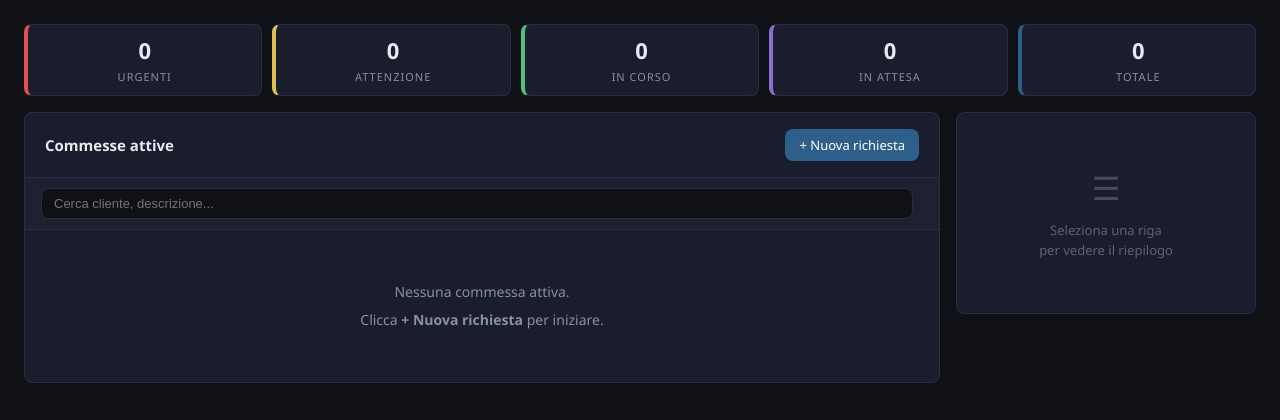
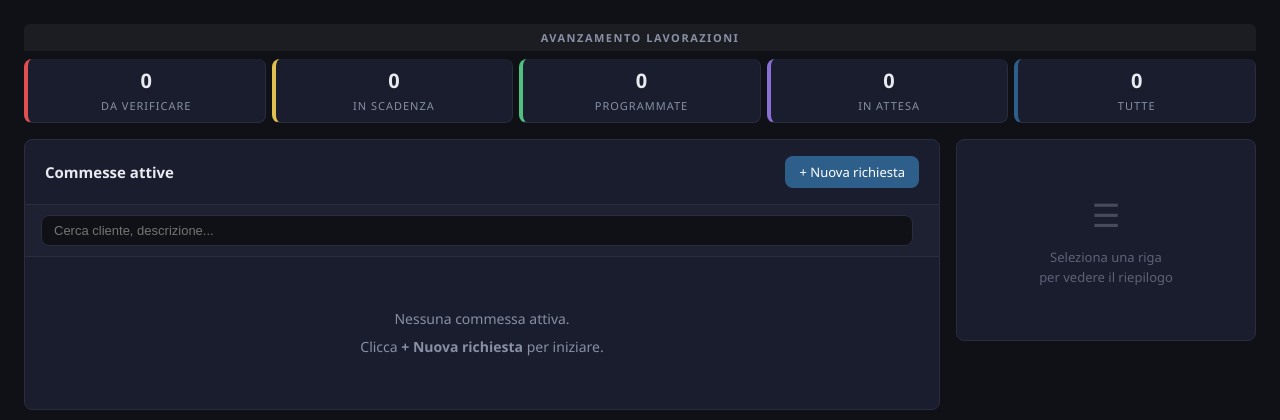
Before and after one commit to tecnicogamedit-afk/WinP-app, a Flask app: page /dashboard in a window 1280 px wide. Shown: the part 52-472 px from the top of the page. Run offline with Flask 3, Linux system fonts and the light colour scheme; the visitor is signed in with stand-in values (Sample User, id 1); data that the repository does not hold is empty.

Commit message:
Dashboard: barra avanzamento, priorità, stato richiesta, colonne

```diff
--- a/app/static/css/stile.css
+++ b/app/static/css/stile.css
@@ -1283,3 +1283,108 @@ a.navbar-admin-btn {
 /* Utilità */
 .mono   { font-family: monospace; }
 .centro { text-align: center; }
+
+/* ── Titolo barra avanzamento ── */
+.contatori {
+    margin-bottom: 16px;
+}
+
+.contatori-titolo {
+    font-size: 11px;
+    font-weight: 600;
+    color: var(--testo-secondario);
+    text-transform: uppercase;
+    letter-spacing: 1px;
+    margin-bottom: 8px;
+}
+
+.contatori-barra {
+    display: flex;
+    gap: 10px;
+}
+
+/* ── Fix barra avanzamento ── */
+.contatori {
+    display: flex;
+    align-items: center;
+    gap: 12px;
+    margin-bottom: 16px;
+}
+
+.contatori-titolo {
+    font-size: 11px;
+    font-weight: 600;
+    color: var(--testo-secondario);
+    text-transform: uppercase;
+    letter-spacing: 1px;
+    writing-mode: vertical-rl;
+    transform: rotate(180deg);
+    white-space: nowrap;
+}
+
+.contatori-barra {
+    display: flex;
+    gap: 6px;
+    flex: 1;
+}
+
+.contatore {
+    flex: 1;
+    padding: 8px 12px;
+    border-left: none;
+    border-top: 3px solid transparent;
+}
+
+.contatore.rosso  { border-top-color: #e05050; }
+.contatore.giallo { border-top-color: #e0c050; }
+.contatore.verde  { border-top-color: #50c080; }
+.contatore.attesa { border-top-color: #8a6fd4; }
+.contatore.totale { border-top-color: var(--accent-blu); }
+
+.contatore-numero {
+    font-size: 20px;
+}
+
+/* ── Fix barra avanzamento v3 ── */
+.contatori {
+    display: block;
+    margin-bottom: 16px;
+}
+
+.contatori-titolo {
+    background-color: rgba(255,255,255,0.05);
+    border-radius: 6px 6px 0 0;
+    color: var(--testo-secondario);
+    display: block;
+    font-size: 11px;
+    font-weight: 700;
+    letter-spacing: 1.5px;
+    padding: 6px 12px;
+    text-align: center;
+    text-transform: uppercase;
+    writing-mode: horizontal-tb;
+    transform: none;
+}
+
+.contatori-barra {
+    display: flex;
+    gap: 6px;
+}
+
+.contatore {
+    flex: 1;
+    padding: 8px 12px;
+    border-top: none;
+    border-left: 5px solid transparent;
+}
+
+.contatore.rosso  { border-left-color: #e05050; }
+.contatore.giallo { border-left-color: #e0c050; }
+.contatore.verde  { border-left-color: #50c080; }
+.contatore.attesa { border-left-color: #8a6fd4; }
+.contatore.totale { border-left-color: var(--accent-blu); }
+
+/* ── Badge priorità ── */
+.badge-asap     { background-color: rgba(224, 60, 60, 0.25); color: #e03c3c; }
+.badge-urgente  { background-color: rgba(224, 140, 40, 0.25); color: #e08c28; }
+.badge-standard { background-color: rgba(60, 180, 100, 0.25); color: #3cb464; }
--- a/app/templates/dashboard.html
+++ b/app/templates/dashboard.html
@@ -5,17 +5,19 @@
 {% block contenuto %}
 
 <div class="contatori">
+    <div class="contatori-titolo">Avanzamento Lavorazioni</div>
+    <div class="contatori-barra">
         <div class="contatore rosso" onclick="filtraStato('ROSSO', this)">
             <span class="contatore-numero">{{ contatori.rosso }}</span>
-        <span class="contatore-etichetta">Urgenti</span>
+            <span class="contatore-etichetta">Da verificare</span>
         </div>
         <div class="contatore giallo" onclick="filtraStato('GIALLO', this)">
             <span class="contatore-numero">{{ contatori.giallo }}</span>
-        <span class="contatore-etichetta">Attenzione</span>
+            <span class="contatore-etichetta">In scadenza</span>
         </div>
         <div class="contatore verde" onclick="filtraStato('VERDE', this)">
             <span class="contatore-numero">{{ contatori.verde }}</span>
-        <span class="contatore-etichetta">In corso</span>
+            <span class="contatore-etichetta">Programmate</span>
         </div>
         <div class="contatore attesa" onclick="filtraStato('ATTESA', this)">
             <span class="contatore-numero">{{ contatori.attesa }}</span>
@@ -23,7 +25,8 @@
         </div>
         <div class="contatore totale" onclick="filtraStato('TUTTI', this)">
             <span class="contatore-numero">{{ contatori.totale }}</span>
-        <span class="contatore-etichetta">Totale</span>
+            <span class="contatore-etichetta">Tutte</span>
+        </div>
     </div>
 </div>
 
@@ -52,12 +55,12 @@
             <thead>
                 <tr>
                     <th class="col-stato" onclick="ordinaPer('stato')" style="cursor:pointer;">Stato <span class="sort-icon" id="sort-stato"></span></th>
-                    <th class="col-id">ID</th>
+                    <th class="col-data">Richiesta</th>
                     <th class="col-cliente" onclick="ordinaPer('cliente')" style="cursor:pointer;">Cliente <span class="sort-icon" id="sort-cliente"></span></th>
                     <th class="col-descr">Descrizione</th>
                     <th class="col-data" onclick="ordinaPer('scadenza')" style="cursor:pointer;">Scadenza <span class="sort-icon" id="sort-scadenza"></span></th>
                     <th class="col-priorita" onclick="ordinaPer('priorita')" style="cursor:pointer;">Priorita <span class="sort-icon" id="sort-priorita"></span></th>
-                    <th class="col-stato-co">Stato</th>
+                    <th class="col-stato-co">Stato Richiesta</th>
                     {% if session.get("reparto") in ["Tecnico", "Amministratore"] %}
                     <th class="col-preventivo">Preventivo</th>
                     {% endif %}
@@ -92,7 +95,13 @@
                     <td class="col-stato">
                         <span class="semaforo semaforo-{{ commessa.stato_globale | lower }}"></span>
                     </td>
-                    <td class="col-id"><span class="id-commessa">{{ commessa.id_commessa }}</span></td>
+                    <td class="col-data">
+                        {% if commessa.data_richiesta %}
+                        {{ commessa.data_richiesta.strftime('%d/%m/%y') }}
+                        {% else %}
+                        <span class="testo-vuoto">—</span>
+                        {% endif %}
+                    </td>
                     <td class="col-cliente">{{ commessa.cliente or "—" }}</td>
                     <td class="col-descr"><span class="testo-troncato">{{ commessa.descrizione or "—" }}</span></td>
                     <td class="col-data">
--- a/app/templates/dettaglio.html
+++ b/app/templates/dettaglio.html
@@ -83,9 +83,9 @@
                                 name="priorita"
                                 {{ 'disabled' if session.get('reparto') not in ['Commerciale', 'Amministratore'] }}>
                             <option value="">— Nessuna —</option>
+                            <option value="ASAP" {{ 'selected' if commessa.priorita == 'ASAP' }}>ASAP</option>
                             <option value="Urgente" {{ 'selected' if commessa.priorita == 'Urgente' }}>Urgente</option>
-                            <option value="ASAP" {{ 'selected' if commessa.priorita == 'ASAP' }}>ASAP</option>
-                            <option value="Appena possibile" {{ 'selected' if commessa.priorita == 'Appena possibile' }}>Appena possibile</option>
+                            <option value="Standard" {{ 'selected' if commessa.priorita == 'Standard' }}>Standard</option>
                         </select>
                     </div>
                 </div>
```
Also changed, not shown: app/templates/nuova_richiesta.html (+7 -7 lines). Lines whose indentation alone changed are shown as unchanged.
